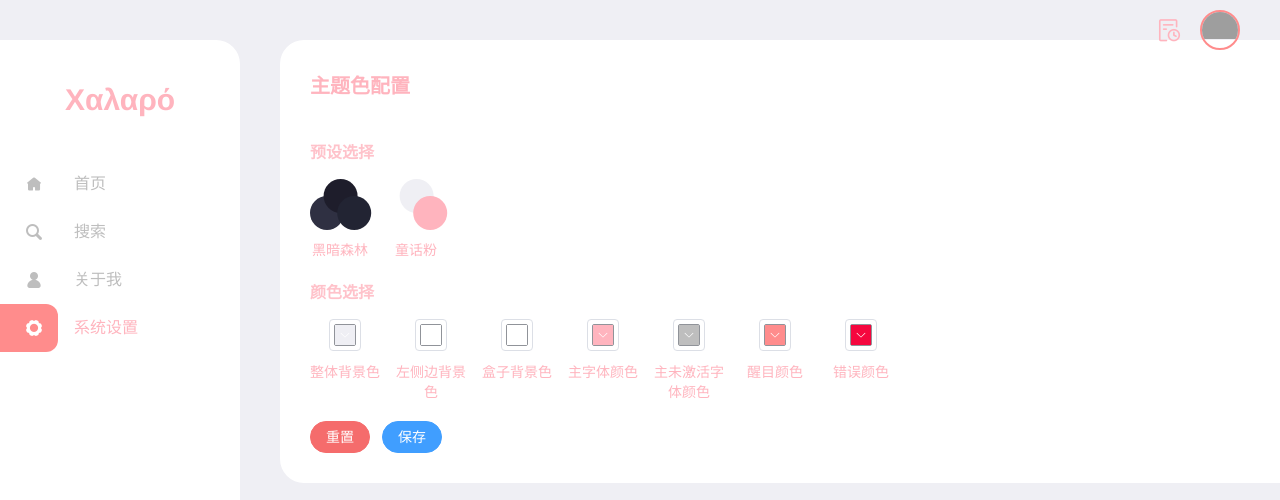
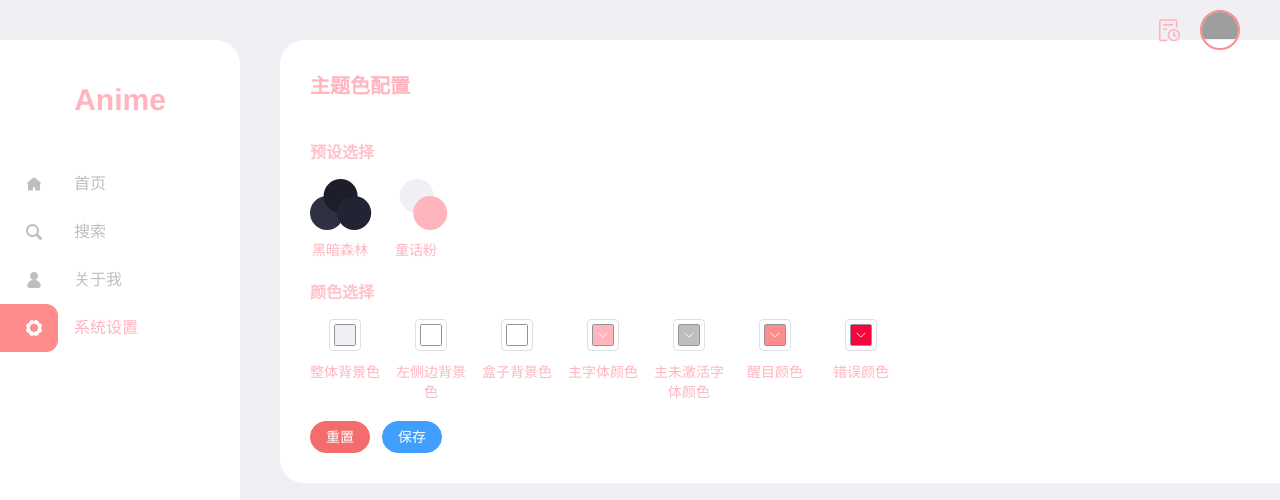
Before and after one commit to Rewriterl/neo-42video-front, a Vue app: page /setting in a window 1280 px wide. Shown: the top 500 px of the page. Built offline with nearby package versions, Linux system fonts and the light colour scheme; grey boxes are pictures that could not be loaded.

Commit message:
增加侧边显隐功能

```diff
--- a/src/App.vue
+++ b/src/App.vue
@@ -1,10 +1,15 @@
 <template>
   <div class="app-contain">
-    <aside class="app-contain__aside">
-      <b class="animate__jello">Χαλαρό</b>
-      <AppAsideBar />
+    <AppTabBar />
+    <aside class="app-contain__aside" :class="{ hide: !asideVisible }">
+      <div
+        class="switch"
+        :title="asideVisible ? '隐藏' : '展开'"
+        @click="asideVisible = !asideVisible"
+      ></div>
+      <b v-show="asideVisible" class="animate__jello">Anime</b>
+      <AppAsideBar v-show="asideVisible" />
     </aside>
-    <AppTabBar />
     <main class="app-contain__main">
       <AppRouter />
     </main>
@@ -12,13 +17,14 @@
 </template>
 
 <script lang="ts">
-import { defineComponent, provide } from 'vue'
+import { defineComponent, provide, ref } from 'vue'
 import '@/assets/icon/iconfont.css'
 import '@/assets/icon/iconfont.js'
 
 import AppAsideBar from '@comps/Body/AppAsideBar.vue'
 import AppTabBar from '@comps/Body/AppTabBar.vue'
 import AppRouter from '@comps/Body/AppRouter.vue'
+
 import { useSystemConfigStore } from './stores/systemConfig.store'
 
 function provideModule() {
@@ -26,6 +32,12 @@ function provideModule() {
   provide('isDev', isDev)
   return {
     isDev
+  }
+}
+function asideModule() {
+  const asideVisible = ref(true)
+  return {
+    asideVisible
   }
 }
 
@@ -40,6 +52,7 @@ export default defineComponent({
     const systemConfigStore = useSystemConfigStore()
     systemConfigStore.getServerIp()
     return {
+      ...asideModule(),
       ...provideModule()
     }
   }
@@ -68,6 +81,10 @@ export default defineComponent({
     padding-left: @frameTop;
     box-sizing: border-box;
     animation: slide-in @slideDruation forwards;
+    transition: all 0.25s;
+    &.hide {
+      width: 80px;
+    }
     & > b {
       display: flex;
       justify-content: center;
@@ -77,6 +94,29 @@ export default defineComponent({
       font-size: 30px;
       animation-duration: 1.25s;
       animation-delay: @slideDruation;
+    }
+    .switch {
+      position: absolute;
+      top: 0;
+      right: 8px;
+      bottom: 0;
+      margin: auto 0;
+      width: 20px;
+      height: 100px;
+      cursor: pointer;
+      &::before {
+        .mask(1,#fff);
+        right: 0;
+        margin: 0 auto;
+        width: 5px;
+        height: 100%;
+        border-radius: 20px;
+        opacity: 0.6;
+        transition: all 0.25s;
+      }
+      &:hover::before {
+        opacity: 0.8;
+      }
     }
     @keyframes slide-in {
       from {
```
